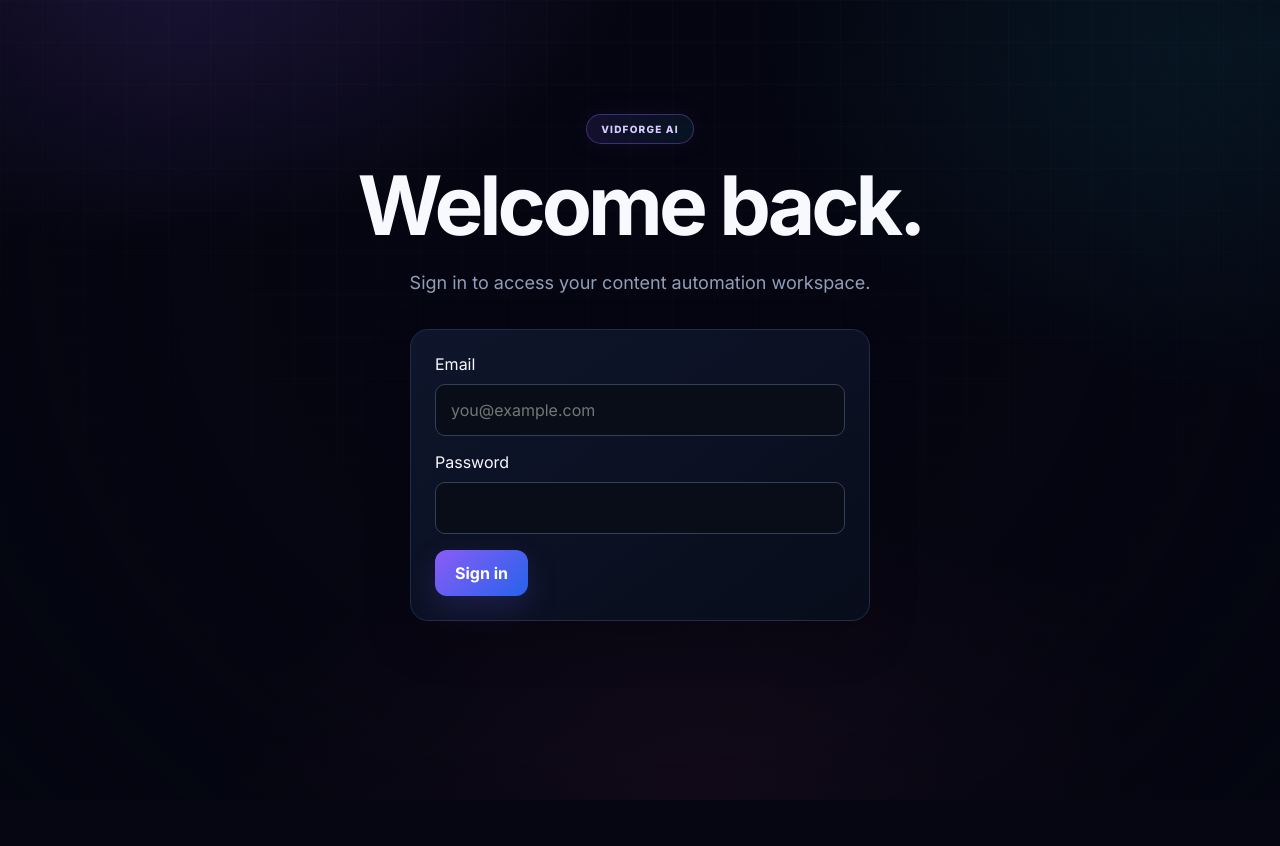
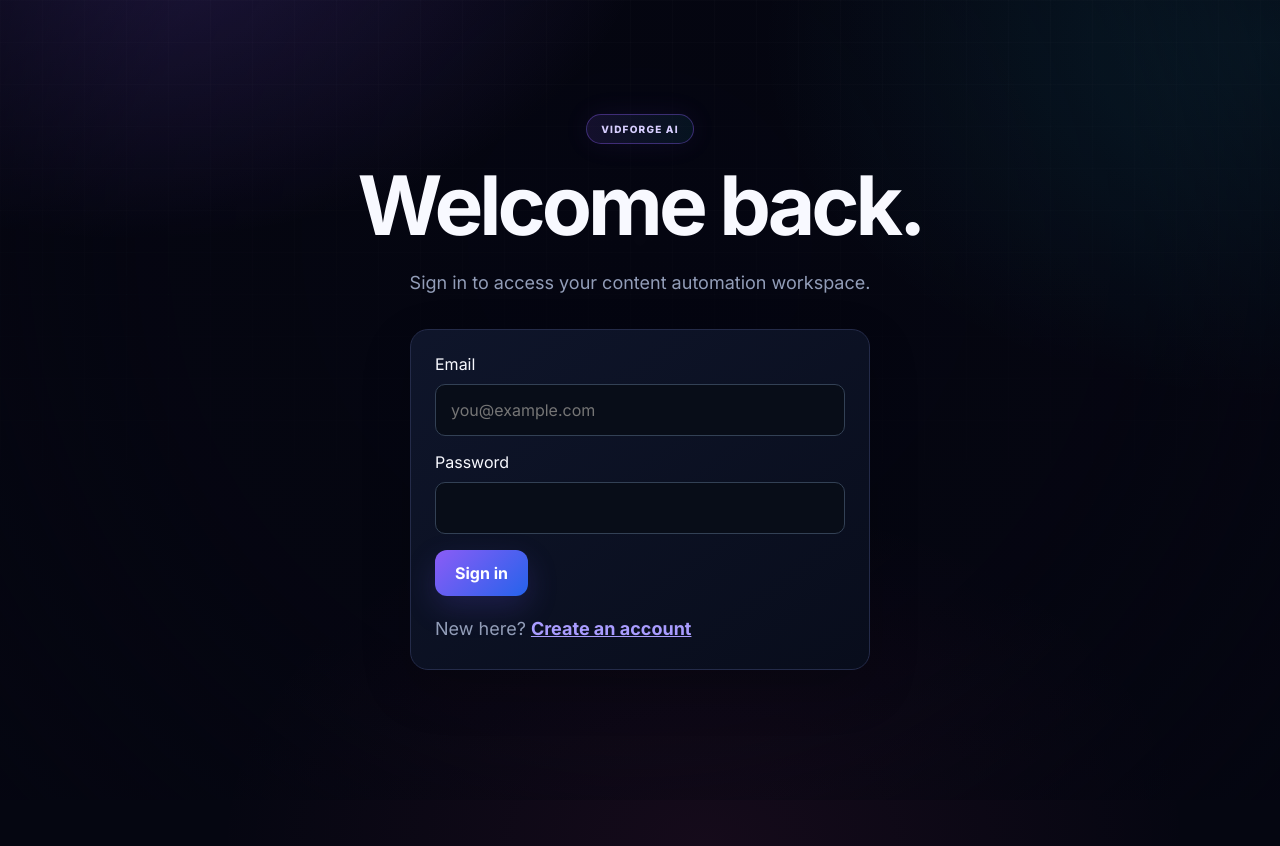
Before and after one commit to Qartiek/vidforge-ai, a Next.js app: page /login in a window 1280 px wide. Before the commit the page ends 800 px from the top, so only its background shows below. Built offline with nearby package versions, Linux system fonts and the light colour scheme.

Commit message:
Improve login UX and validation

```diff
--- a/app/login/page.tsx
+++ b/app/login/page.tsx
@@ -1,5 +1,5 @@
 "use client";
 import {useState} from "react";import {useRouter} from "next/navigation";
 export default function Login(){const router=useRouter();const [email,setEmail]=useState(""),[password,setPassword]=useState(""),[error,setError]=useState(""),[busy,setBusy]=useState(false);
-async function submit(e:React.FormEvent){e.preventDefault();setBusy(true);setError("");const r=await fetch("/api/auth/login",{method:"POST",headers:{"content-type":"application/json"},body:JSON.stringify({email,password})});const d=await r.json();setBusy(false);if(!r.ok){setError(d.error||"Login failed");return;}router.push("/dashboard");router.refresh();}
-return <main className="container"><section className="hero"><span className="badge">VIDFORGE AI</span><h1>Welcome back.</h1><p>Sign in to access your content automation workspace.</p><form className="card" style={{maxWidth:460,margin:"30px auto",textAlign:"left"}} onSubmit={submit}><label>Email</label><input required type="email" value={email} onChange={e=>setEmail(e.target.value)} placeholder="you@example.com" style={{width:"100%",marginTop:10,padding:15,borderRadius:10,border:"1px solid #334155",background:"#080d18",color:"#fff"}}/><label style={{display:"block",marginTop:16}}>Password</label><input required minLength={10} type="password" value={password} onChange={e=>setPassword(e.target.value)} style={{width:"100%",marginTop:10,padding:15,borderRadius:10,border:"1px solid #334155",background:"#080d18",color:"#fff"}}/>{error&&<p style={{color:"#f87171"}}>{error}</p>}<button className="cta" disabled={busy} style={{border:0,marginTop:16,cursor:"pointer"}}>{busy?"Signing in…":"Sign in"}</button></form></section></main>}
+async function submit(e:React.FormEvent){e.preventDefault();setBusy(true);setError("");try{const r=await fetch("/api/auth/login",{method:"POST",headers:{"content-type":"application/json"},body:JSON.stringify({email,password}),cache:"no-store"});const d=await r.json().catch(()=>({}));if(!r.ok){setError(d.error||"Login failed");return;}router.replace("/dashboard");router.refresh();}catch{setError("Unable to reach the login service. Please try again.");}finally{setBusy(false);}}
+return <main className="container"><section className="hero"><span className="badge">VIDFORGE AI</span><h1>Welcome back.</h1><p>Sign in to access your content automation workspace.</p><form className="card" style={{maxWidth:460,margin:"30px auto",textAlign:"left"}} onSubmit={submit}><label>Email</label><input required type="email" value={email} onChange={e=>setEmail(e.target.value)} placeholder="you@example.com" autoComplete="email" style={{width:"100%",marginTop:10,padding:15,borderRadius:10,border:"1px solid #334155",background:"#080d18",color:"#fff"}}/><label style={{display:"block",marginTop:16}}>Password</label><input required minLength={12} type="password" value={password} onChange={e=>setPassword(e.target.value)} autoComplete="current-password" style={{width:"100%",marginTop:10,padding:15,borderRadius:10,border:"1px solid #334155",background:"#080d18",color:"#fff"}}/>{error&&<p role="alert" style={{color:"#f87171"}}>{error}</p>}<button className="cta" disabled={busy} style={{border:0,marginTop:16,cursor:"pointer"}}>{busy?"Signing in…":"Sign in"}</button><p className="muted" style={{marginTop:18}}>New here? <a href="/signup" style={{color:"#a99cff",fontWeight:700}}>Create an account</a></p></form></section></main>}
```
